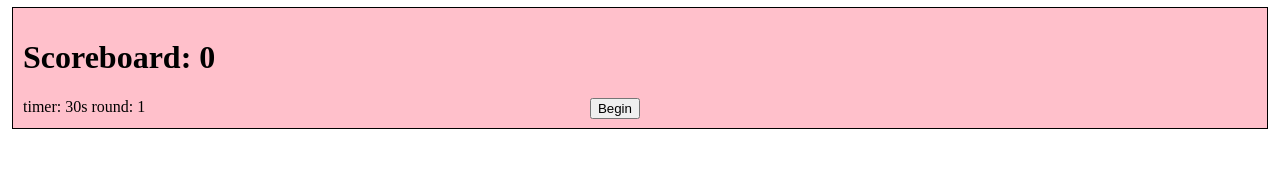
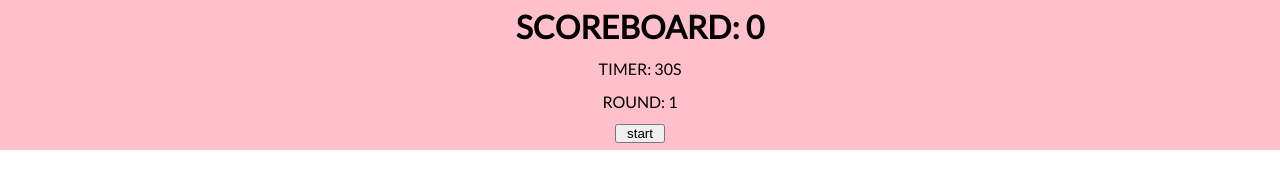
Before and after one commit to jonathan-crepeau/pokesquare, a plain HTML site: page index.html in a window 1280 px wide. Drawn offline with nearby package versions, Linux system fonts and the light colour scheme.

Commit message:
Updated CSS with flex styling complete

```diff
--- /dev/null
+++ b/css/updatedmain.css
@@ -0,0 +1,31 @@
+@import url('https://fonts.googleapis.com/css2?family=Lato&display=swap');
+
+* {
+    margin: 0;
+    padding: 0;
+}
+
+body {
+    height: 100vh;
+    font-family: 'Lato', sans-serif;
+}
+
+.container {
+    display: flex;
+    flex-flow: column nowrap;
+    align-items: center;
+    justify-content: space-around;
+    height: 150px;
+    background-color: pink;
+    text-transform: uppercase;
+}
+
+.start-button {
+    width: 50px;
+}
+
+.squares-container {
+    display: flex;
+    flex-flow: row wrap;
+    justify-content: center;
+}
--- a/index.html
+++ b/index.html
@@ -5,21 +5,23 @@
     <meta http-equiv="X-UA-Compatible" content="IE=edge">
     <meta name="viewport" content="width=device-width, initial-scale=1.0">
     <script defer src="https://code.jquery.com/jquery-3.6.1.js" integrity="sha256-3zlB5s2uwoUzrXK3BT7AX3FyvojsraNFxCc2vC/7pNI=" crossorigin="anonymous"></script>
-    <script defer src="js/app.js"></script>
-    <link rel="stylesheet" href="css/main.css">
+    <script defer src="js/updatedapp.js"></script>
+    <link rel="stylesheet" href="css/updatedmain.css">
     <title>Poke Square</title>
 </head>
 <body>
     <header>
-        <div>
-            <h1>Scoreboard: 0</h1>
-            <span id="timer">timer: 30s</span>
-            <span id="round">round: 1</span>
-            <button>Begin</button>
+        <div class="container">
+            <h1 class="scoreboard">Scoreboard: 0</h1>
+            <p>timer: 30s</p>
+            <p>round: 1</p>
+            <button class="start-button">start</button>
         </div>
     </header>
     <main>
-        <div class="squares"></div>
+        <div class="squares-container">
+
+        </div>
     </main>
 </body>
 </html>
--- a/js/app.js
+++ b/js/app.js
@@ -30,8 +30,6 @@ const applyRandomColor = (square) => {
 }
 
 function handlePoke(event) {
-    // (event.target).style.opacity = 0;
-
     $(event.target).css('opacity', 0);
     const color = $(event.target).css('background-color');
     console.log(color);
--- /dev/null
+++ b/js/updatedapp.js
@@ -0,0 +1 @@
+// console.log('Fear is the mind killer.');
```
